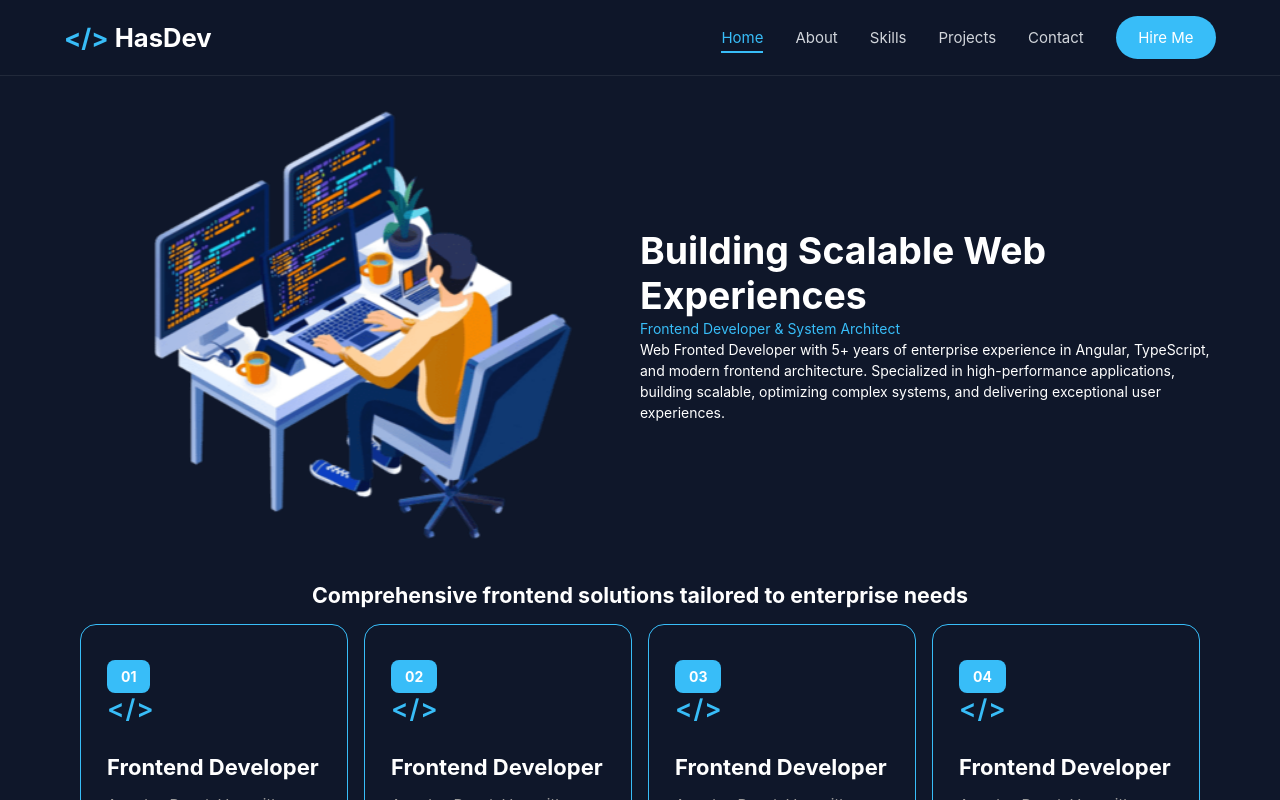
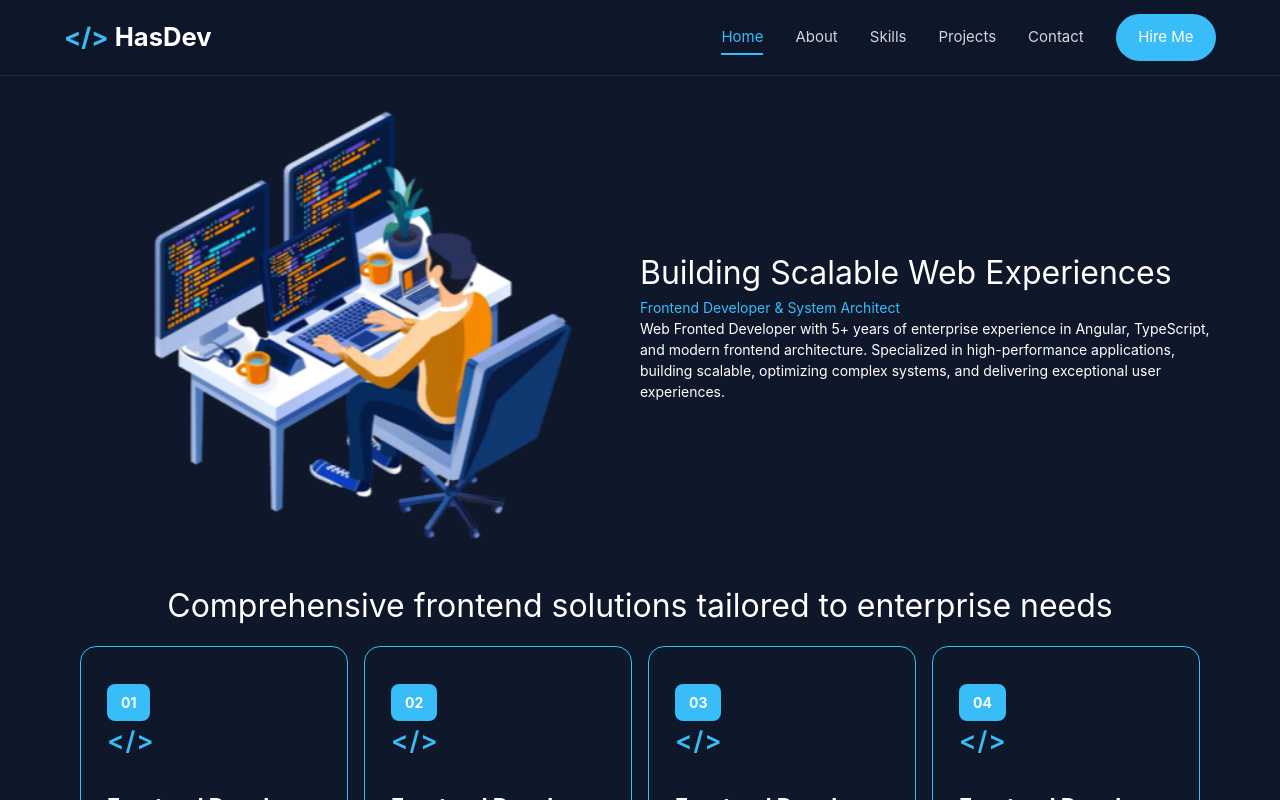
Before and after one commit to hasnimol0319-cloud/my-ng-portfolio, an Angular app: page /home in a window 1280 px wide. Shown: the top 800 px of the page. Built offline with nearby package versions, Linux system fonts and the light colour scheme.

Commit message:
Add tailwind to project

```diff
--- a/package.json
+++ b/package.json
@@ -23,8 +23,11 @@
     "@angular/ssr": "^18.2.21",
     "@fortawesome/angular-fontawesome": "^0.15.0",
     "@fortawesome/free-brands-svg-icons": "^7.3.1",
+    "@tailwindcss/postcss": "^4.3.3",
     "express": "^4.18.2",
+    "postcss": "^8.5.22",
     "rxjs": "~7.8.0",
+    "tailwindcss": "^4.3.3",
     "tslib": "^2.3.0",
     "zone.js": "~0.14.10"
   },
--- a/src/app/components/home/home.component.html
+++ b/src/app/components/home/home.component.html
@@ -23,7 +23,7 @@
         <div class="card">
             <div class="card-number">02</div>
             <div class="card-icon">&lt;/&gt;</div>
-            <div class="card-title">Frontend Developer</div>
+            <div class="card-title underline">Frontend Developer</div>
             <p class="service-description">Angular, React, Vue with TypeScript for scalable applications</p>
         </div>
         <div class="card">
--- a/src/styles.scss
+++ b/src/styles.scss
@@ -1,3 +1,4 @@
+@import "tailwindcss";
 /* You can add global styles to this file, and also import other style files */
 *{
     margin:0;
```
Also changed, not shown: .postcssrc.json (added), 1 other file (tests, documents, lock files or other folders).
